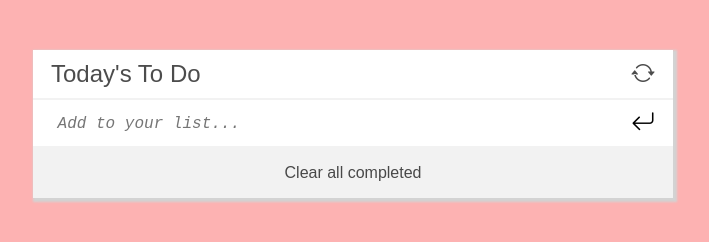
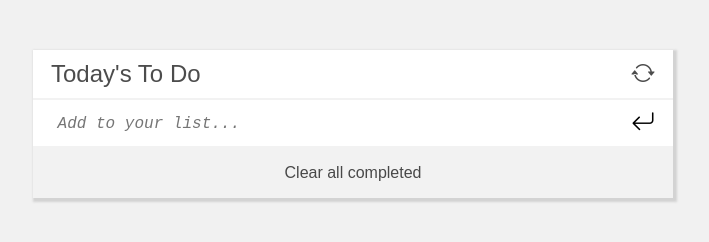
Before and after one commit to Aquinasmoriasi/to-do-list, a website built with webpack: page src/index.html in a window 1280 px wide. Shown: the whole page, without its empty margins (287-996 px from the left). Built offline with nearby package versions, Linux system fonts and the light colour scheme.

Commit message:
change styles

```diff
--- a/src/style.css
+++ b/src/style.css
@@ -1,7 +1,7 @@
 @import url("https://cdn.jsdelivr.net/npm/bootstrap-icons@1.8.3/font/bootstrap-icons.css");
 
 body {
-  background-color: rgba(250, 0, 0, 0.3);
+  background-color: rgba(211, 211, 211, 0.3);
   font-family: Arial, Helvetica, sans-serif;
 }
 
```
